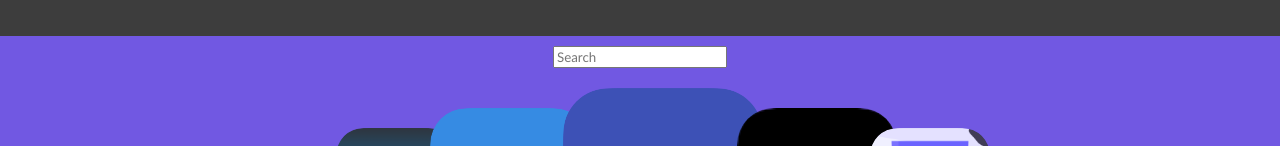
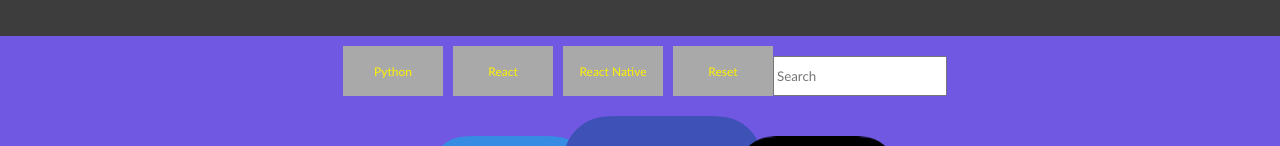
Before and after one commit to ahkaneti/aaronkaneti.com, a React (Create React App) app: page / in a window 1280 px wide. Shown: the part 492-638 px from the top of the page. Built offline with nearby package versions, Linux system fonts and the light colour scheme; what sugar would draw is missing.

Commit message:
Added filter based on skill

```diff
--- a/src/assets/projects.jsx
+++ b/src/assets/projects.jsx
@@ -1,135 +1,140 @@
-import HearoLogo from "./HearoLogo.png";
-import TaskfullLogo from "./TaskFullRounded.png";
-import LetMeAskLogo from "./LetMeAskRounded.png";
-import hymnRounded from "./hymnRounded.png";
-import NUPayLogo from "./NUWalletRounded.png";
-import ICSRounded from "./ICSRounded.png";
-import tagalongRounded from "./tagalongRounded.png";
-import ARNLPRounded from "./AllRecipes-NLPRounded.png";
-import HarunLogo from "./HarunLogo.png";
-import RetrieveLogo from "./RetrieveAwardsLogo.png";
-import MeetMe from "./MeetMe.png";
+import HearoLogo from './HearoLogo.png';
+import TaskfullLogo from './TaskFullRounded.png';
+import LetMeAskLogo from './LetMeAskRounded.png';
+import hymnRounded from './hymnRounded.png';
+import NUPayLogo from './NUWalletRounded.png';
+import ICSRounded from './ICSRounded.png';
+import tagalongRounded from './tagalongRounded.png';
+import ARNLPRounded from './AllRecipes-NLPRounded.png';
+import HarunLogo from './HarunLogo.png';
+import RetrieveLogo from './RetrieveAwardsLogo.png';
+import MeetMe from './MeetMe.png';
 
 export const PROJECTS = {
   projects: [
     {
       name: "Aaron Kaneti's website",
-      github_link: "https://github.com/ahkaneti/aaronkaneti.com/tree/master",
-      used_technologies: "React",
-      short_description: "My portfolio website.",
+      github_link: 'https://github.com/ahkaneti/aaronkaneti.com/tree/master',
+      used_technologies: 'React.js',
+      short_description: 'My portfolio website.',
       description:
-        "The website that you are viewing right now. I built this website from the ground up to be a display of my abilities in React.",
+        'The website that you are viewing right now. I built this website from the ground up to be a display of my abilities in React.js.',
       logo: HarunLogo,
     },
     {
-      name: "LetMeAsk",
-      github_link: "https://github.com/cs394-s20/LetMeAsk",
-      used_technologies: "React Native",
-      short_description:
+      name: 'LetMeAsk',
+      github_link: 'https://github.com/cs394-s20/LetMeAsk',
+      used_technologies: 'React Native',
+      short_description: 'Ask your questions to the authors of your classes!',
+      description:
         "Project created for the class CS 394. The point of this project was to create an application where students could ask questions directly to the author's of textbooks.",
       contributors:
-        "Brian Sui, Zhuping Yu, Patrice Powers, Jordan Zax, Andrew Courtner and Zev Stravitz",
+        'Brian Sui, Zhuping Yu, Patrice Powers, Jordan Zax, Andrew Courtner and Zev Stravitz',
       logo: LetMeAskLogo,
     },
     {
-      name: "TaskFull",
-      github_link: "https://github.com/cs394-s20/TaskFull",
-      used_technologies: "React",
-      short_description:
-        "Project created for the class CS 394. This web app was created to help people in need with tasks that were too cumbersome to overcome, by having other people help the user.",
-      icon: "../assets/TaskfullLogo.jpg",
+      name: 'TaskFull',
+      github_link: 'https://github.com/cs394-s20/TaskFull',
+      used_technologies: 'React.js',
+      short_description: 'Share your tasks with eligible other task-doers!',
+      description:
+        'Project created for the class CS 394. This web app was created to help people in need with tasks that were too cumbersome to overcome, by having other people help the user.',
+      icon: '../assets/TaskfullLogo.jpg',
       contributors:
-        "Brian Sui, Zhuping Yu, Patrice Powers, Jordan Zax, Andrew Courtner and Zev Stravitz",
+        'Brian Sui, Zhuping Yu, Patrice Powers, Jordan Zax, Andrew Courtner and Zev Stravitz',
       logo: TaskfullLogo,
     },
     {
-      name: "AllRecipes-NLP",
-      github_link: "https://github.com/wdnnll21/allrecipes-nlp",
-      used_technologies: "Python",
-      short_description:
-        "A Natural Language Processing project for the class CS 337. The point of this application was to adapt recipes by handling prompts from user inputs.",
-      contributors: "Adnan Can Turkay",
+      name: 'AllRecipes-NLP',
+      github_link: 'https://github.com/wdnnll21/allrecipes-nlp',
+      used_technologies: 'Python',
+      short_description: 'Change your recipes using NLP!',
+      description:
+        'A Natural Language Processing project for the class CS 337. The point of this application was to adapt recipes by handling prompts from user inputs.',
+      contributors: 'Adnan Can Turkay',
       logo: ARNLPRounded,
     },
     {
-      name: "Retrieving Awards",
+      name: 'Retrieving Awards',
       github_link:
-        "https://github.com/canturkay/NLP-Projects/tree/master/Project1",
-      used_technologies: "Python",
+        'https://github.com/canturkay/NLP-Projects/tree/master/Project1',
+      used_technologies: 'Python',
       short_description:
+        'Check tweets and see who won what using this NLP project.',
+      description:
         "A Natural Language Processing project for the class CS 337. This project skimmed through tweets to find award names and winners for the Academy Awards by being trained with previous years' tweets.",
-      contributors: "Adnan Can Turkay",
+      contributors: 'Adnan Can Turkay',
       logo: RetrieveLogo,
     },
     {
-      name: "MeetMe",
-      github_link: "https://github.com/397-F19/red",
-      used_technologies: "React, Auth0, Firebase",
+      name: 'MeetMe',
+      github_link: 'https://github.com/397-F19/red',
+      used_technologies: 'React.js, Auth0, Firebase',
       description:
-        "A web application created for the class CS 397. Designed to help busy people meet with their friends at their own accords.",
-      short_description: "Busy? Meet with your friends easily",
-      contributors: "Bradley Ramos, Danyil Pysmak and Terry Tan",
-      video_link: "https://www.youtube.com/embed/A9nDgV5uQt8",
+        'A web application created for the class CS 397. Designed to help busy people meet with their friends at their own accords.',
+      short_description: 'Busy? Meet with your friends easily',
+      contributors: 'Bradley Ramos, Danyil Pysmak and Terry Tan',
+      video_link: 'https://www.youtube.com/embed/A9nDgV5uQt8',
       logo: MeetMe,
     },
     {
-      name: "I-Come-Sopra",
-      github_link: "https://github.com/i-come-sopra/i-come-sopra.github.io",
-      used_technologies: "Python, TensorFlow, HTML, CSS",
+      name: 'I-Come-Sopra',
+      github_link: 'https://github.com/i-come-sopra/i-come-sopra.github.io',
+      used_technologies: 'Python, TensorFlow, HTML, CSS',
       short_description:
-        "An anagram for AI Composer, I-Come-Sopra is a machine learning project that composes English Folk Music.",
+        'An anagram for AI Composer, I-Come-Sopra is a machine learning project that composes English Folk Music.',
       description:
-        "I Come Sopra was a Machine Learning project that was fed in English Folk Music and was asked to create new music using the data that was fed in. Examples are visible in website with more detailed explanation of project.",
-      contributors: "Efe Saatci and Emre Arda Genc",
-      other_links: "https://i-come-sopra.github.io",
+        'I Come Sopra was a Machine Learning project that was fed in English Folk Music and was asked to create new music using the data that was fed in. Examples are visible in website with more detailed explanation of project.',
+      contributors: 'Efe Saatci and Emre Arda Genc',
+      other_links: 'https://i-come-sopra.github.io',
       logo: ICSRounded,
     },
     {
-      name: "Tagalong",
-      github_link: "https://github.com/ahkaneti/AppDev",
+      name: 'Tagalong',
+      github_link: 'https://github.com/ahkaneti/AppDev',
       presentation_link:
-        "https://docs.google.com/presentation/d/1D-HSyiHXLehmH0bztF0n6qnSt9edA44f1-h6EQNfWGU/edit?usp=sharing",
-      used_technologies: "React Native",
+        'https://docs.google.com/presentation/d/1D-HSyiHXLehmH0bztF0n6qnSt9edA44f1-h6EQNfWGU/edit?usp=sharing',
+      used_technologies: 'React Native',
       description:
-        "An application created to help people in groups safely travel to different locations.",
+        'An application created to help people in groups safely travel to different locations.',
       short_description:
-        "Let your close friends tag along for your lonely travels!",
-      contributors: "Kieran Bondy, Adnan Can Turkay, Bradley Ramos and Ka Wong",
+        'Let your close friends tag along for your lonely travels!',
+      contributors: 'Kieran Bondy, Adnan Can Turkay, Bradley Ramos and Ka Wong',
       logo: tagalongRounded,
     },
     {
-      name: "NUPay",
-      github_link: "https://github.com/ahkaneti/nupay",
-      used_technologies: "HTML5, CSS3, JavaScript",
-      short_description: "The internet wallet",
+      name: 'NUPay',
+      github_link: 'https://github.com/ahkaneti/nupay',
+      used_technologies: 'HTML5, CSS3, JavaScript',
+      short_description: 'The internet wallet',
       description:
-        "A web page created for the class CS 330. The point of the app was to create a prototype of Venmo where you could just send money to other people by touching phones.",
-      contributors: "Deokcelmo Filho, Danyil Pysmak and Ishaan Madan",
-      video_link: "https://www.youtube.com/embed/hj_7ktIy6tA",
+        'A web page created for the class CS 330. The point of the app was to create a prototype of Venmo where you could just send money to other people by touching phones.',
+      contributors: 'Deokcelmo Filho, Danyil Pysmak and Ishaan Madan',
+      video_link: 'https://www.youtube.com/embed/hj_7ktIy6tA',
       logo: NUPayLogo,
     },
     {
-      name: "hymn",
-      github_link: "https://github.com/ahkaneti/hymn",
-      used_technologies: "HTML5, CSS3, JavaScript",
-      short_description: "The Internet's Music Database",
+      name: 'hymn',
+      github_link: 'https://github.com/ahkaneti/hymn',
+      used_technologies: 'HTML5, CSS3, JavaScript',
+      short_description: 'Internet Music Database',
       description:
-        "A startup that was built to give music suggestions and music ratings, with the intent of becoming an internet music database.",
-      contributors: "Cem Unuvar, Adnan Can Turkay and Alp Kismir",
-      video_link: "https://www.youtube.com/embed/hbupW_D4230",
+        'A startup that was built to give music suggestions and music ratings, with the intent of becoming an internet music database.',
+      contributors: 'Cem Unuvar, Adnan Can Turkay and Alp Kismir',
+      video_link: 'https://www.youtube.com/embed/hbupW_D4230',
       logo: hymnRounded,
     },
     {
-      name: "Hearo",
-      github_link: "https://github.com/ralfisalhon/Hearo-noSensitive",
+      name: 'Hearo',
+      github_link: 'https://github.com/ralfisalhon/Hearo-noSensitive',
       used_technologies:
-        "React Native, Voximplant API, Google Speech-to-Text API, Twilio API",
-      short_description: "Your conference call personal assistant.",
+        'React Native, Voximplant API, Google Speech-to-Text API, Twilio API',
+      short_description: 'Your conference call personal assistant.',
       description:
         "Hearo is an application that can transcribe any voice call made through it. The transcriptions can be saved inside of the user's phone or emailed directly to an email address.",
-      icon: "../assets/HearoLogo.png",
-      contributors: "Ralfi Salhon and Eytan Nahmiyas",
-      video_link: "https://www.youtube.com/embed/QadrLYQTbFI",
+      icon: '../assets/HearoLogo.png',
+      contributors: 'Ralfi Salhon and Eytan Nahmiyas',
+      video_link: 'https://www.youtube.com/embed/QadrLYQTbFI',
       logo: HearoLogo,
     },
   ],
--- /dev/null
+++ b/src/components/SkillButton/index.js
@@ -0,0 +1,11 @@
+import React from 'react';
+
+import { SkillWrapper } from './styles';
+
+export const SkillButton = props => {
+  return (
+    <SkillWrapper onClick={props.onClick}>
+      <p>{props.name === 'RN' ? 'React Native' : props.name}</p>
+    </SkillWrapper>
+  );
+};
--- /dev/null
+++ b/src/components/SkillButton/styles.js
@@ -0,0 +1,20 @@
+import styled from 'styled-components';
+
+export const SkillWrapper = styled.div`
+  display: flex;
+  width: 100px;
+  height: 50px;
+  background: darkgrey;
+  font-size: 12px;
+  text-align: center;
+  justify-content: center;
+  align-items: center;
+  margin-left: 10px;
+  &:last-child {
+    /* margin-left: 0px; */
+  }
+  &:hover {
+    background: lightgrey;
+    cursor: pointer;
+  }
+`;
--- a/src/containers/Home/index.js
+++ b/src/containers/Home/index.js
@@ -1,4 +1,4 @@
-import React, { useState, useEffect } from 'react';
+import React, { useState, useEffect, useCallback } from 'react';
 import {
   Screen,
   Capital,
@@ -11,16 +11,18 @@
   NameFade,
   UpperHolder,
   LogoHolder,
+  SkillFilterWrapper,
 } from './styles';
 import './Home.css';
 import { ProjectCard } from 'components/ProjectCard';
 import { PhotoHolder } from 'components/PhotoHolder';
 import { Logo } from 'components/Logo';
+import { SkillButton } from 'components/SkillButton';
 
 import { PROJECTS } from 'assets/projects.jsx';
 
 export const Home = () => {
-  const projects = PROJECTS.projects;
+  const [projects, setProjects] = useState(PROJECTS.projects);
   const [aneti, setAneti] = useState(false);
   const [more, setMore] = useState(true);
   const [less, setLess] = useState(true);
@@ -53,16 +55,42 @@
     // );
   }, [lower, projects]);
 
-  const nextProject = () => {
+  const nextProject = useCallback(() => {
     if (lower < projects.length - 3 && more) {
       setLower(prev => prev + 1);
       setLess(true);
     }
-  };
-  const previousProject = () => {
+  }, [lower, more, projects.length]);
+  const previousProject = useCallback(() => {
     if (lower > -2 && less) {
       setLower(prev => prev - 1);
       setMore(true);
+    }
+  }, [less, lower]);
+
+  useEffect(() => {
+    const handleUserPress = e => {
+      if (e.key === 'ArrowRight') {
+        nextProject();
+      } else if (e.key === 'ArrowLeft') {
+        previousProject();
+      }
+    };
+    window.addEventListener('keydown', handleUserPress);
+    return () => {
+      window.removeEventListener('keydown', handleUserPress);
+    };
+  }, [nextProject, previousProject]);
+
+  const filterSkill = skill => {
+    if (!skill) {
+      setProjects(PROJECTS.projects);
+    } else {
+      setProjects(
+        PROJECTS.projects.filter(proj =>
+          proj.used_technologies.toLowerCase().includes(skill.toLowerCase())
+        )
+      );
     }
   };
 
@@ -90,12 +118,21 @@
         </NameHolder>
       </UpperHolder>
       <ProjectCarousel>
+        <SkillFilterWrapper>
+          <SkillButton name={'Python'} onClick={() => filterSkill('Python')} />
+          <SkillButton name={'React'} onClick={() => filterSkill('React.js')} />
+          <SkillButton
+            name={'RN'}
+            onClick={() => filterSkill('React Native')}
+          />
+          <SkillButton name={'Reset'} onClick={() => filterSkill()} />
           <input
             type="text"
             placeholder="Search"
             value={search}
             onChange={e => setSearch(e.target.value)}
           />
+        </SkillFilterWrapper>
         <ProjectHolder>
           {projects
             .filter(proj =>
--- a/src/containers/Home/styles.js
+++ b/src/containers/Home/styles.js
@@ -1,4 +1,4 @@
-import styled, { keyframes } from "styled-components";
+import styled, { keyframes } from 'styled-components';
 
 export const Screen = styled.div`
   font-family: Trebuchet MS;
@@ -52,6 +52,25 @@
   background: #3d3d3d;
   animation: ${showHide} 1s ease-in;
 `;
+export const SkillFilterWrapper = styled.div`
+  display: flex;
+  flex-direction: row;
+  margin-top: 10px;
+`;
+export const SkillButton = styled.div`
+  display: flex;
+  width: 100px;
+  height: 50px;
+  background: darkgrey;
+  font-size: 12px;
+  text-align: center;
+  justify-content: center;
+  align-items: center;
+  margin-left: 10px;
+  &:last-child {
+    /* margin-left: 0px; */
+  }
+`;
 
 export const ProjectHolder = styled.div`
   display: flex;
@@ -71,7 +90,7 @@
   align-items: center;
   width: 100%;
   background: #7158e2;
-  height: 350px;
+  height: 400px;
   input {
     margin-top: 10px;
   }
```
Lines whose indentation alone changed are shown as unchanged.
